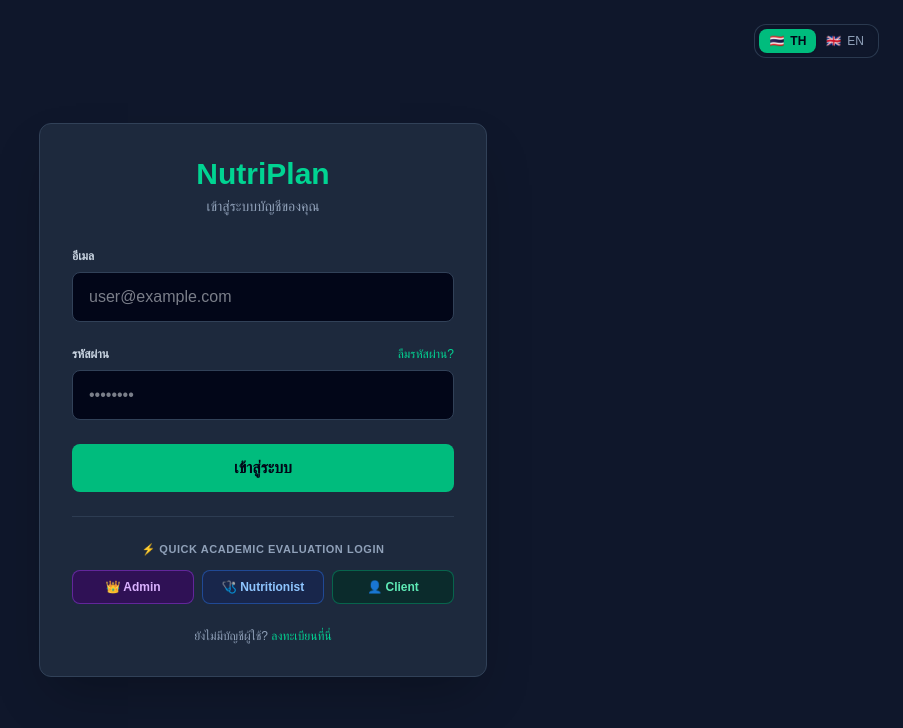
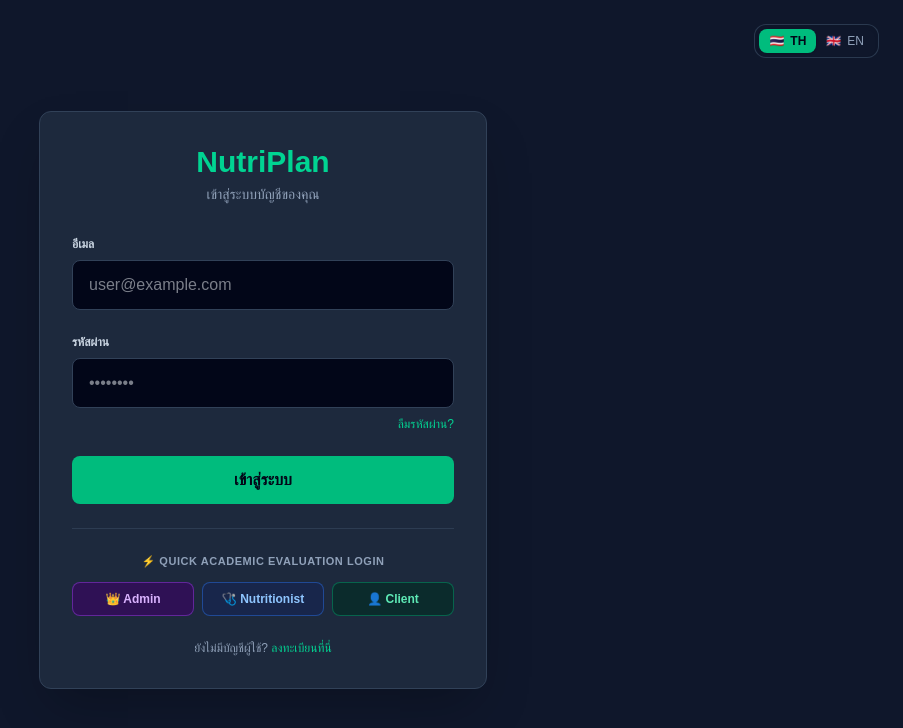
Before and after one commit to 6731470008-web/NutriPlan, a Next.js app in the folder frontend/: page /login in a window 1280 px wide. Shown: the top 728 px of the page, without its empty margins (377-1280 px from the left). Built offline with nearby package versions, Linux system fonts and the light colour scheme.

Commit message:
style(login): move forgot password link below password input field

```diff
--- a/frontend/src/app/login/page.tsx
+++ b/frontend/src/app/login/page.tsx
@@ -154,10 +154,18 @@ export default function LoginPage() {
           </div>
 
           <div>
-            <div className="flex justify-between items-center mb-2">
-              <label className="text-xs font-semibold uppercase text-slate-300">
-                {t('common.password')}
-              </label>
+            <label className="block text-xs font-semibold uppercase text-slate-300 mb-2">
+              {t('common.password')}
+            </label>
+            <input
+              type="password"
+              required
+              value={password}
+              onChange={(e) => setPassword(e.target.value)}
+              className="w-full bg-slate-950 border border-slate-700 rounded-lg px-4 py-3 text-slate-100 focus:outline-none focus:border-emerald-500"
+              placeholder="••••••••"
+            />
+            <div className="flex justify-end mt-2">
               <button
                 type="button"
                 onClick={() => setShowForgotModal(true)}
@@ -166,14 +174,6 @@ export default function LoginPage() {
                 {t('auth.forgotPassword', 'Forgot password?')}
               </button>
             </div>
-            <input
-              type="password"
-              required
-              value={password}
-              onChange={(e) => setPassword(e.target.value)}
-              className="w-full bg-slate-950 border border-slate-700 rounded-lg px-4 py-3 text-slate-100 focus:outline-none focus:border-emerald-500"
-              placeholder="••••••••"
-            />
           </div>
 
           <button
```
